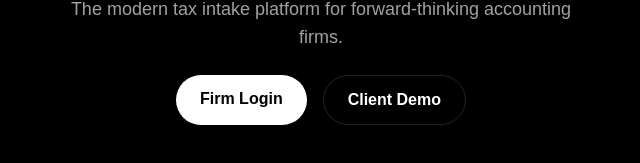
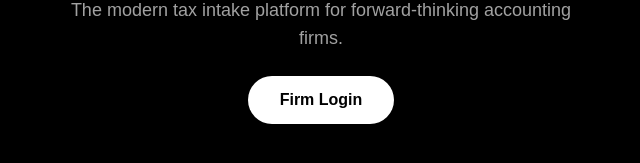
Before and after one commit to stevi10623-crypto/deductly-intake, a Next.js app: page / in a window 1280 px wide. Shown: the part 465-628 px from the top of the page, without its empty margins (319-959 px from the left). Built offline with nearby package versions, Linux system fonts and the light colour scheme.

Commit message:
Simplify landing page and fix document access URLs

```diff
--- a/src/app/admin/clients/detail/page.tsx
+++ b/src/app/admin/clients/detail/page.tsx
@@ -213,14 +213,14 @@ function ClientDetailContent() {
                                             <div className="flex flex-wrap gap-4">
                                                 {intakeData[`${section.id}_files`] && intakeData[`${section.id}_files`].length > 0 ? (
                                                     intakeData[`${section.id}_files`].map((file: any, idx: number) => {
-                                                        const baseUrl = process.env.NEXT_PUBLIC_SUPABASE_URL || 'https://YOUR_PROJECT_ID.supabase.co';
-                                                        const fileUrl = `${baseUrl}/storage/v1/object/public/intake-documents/${file.path}`;
-                                                        console.log(`[Debug] File link for ${file.name}:`, fileUrl);
+                                                        const { data: { publicUrl } } = supabase.storage
+                                                            .from('intake-documents')
+                                                            .getPublicUrl(file.path);
 
                                                         return (
                                                             <a
                                                                 key={idx}
-                                                                href={fileUrl}
+                                                                href={publicUrl}
                                                                 target="_blank"
                                                                 rel="noopener noreferrer"
                                                                 className="flex items-center gap-2 bg-neutral-900 border border-neutral-800 rounded-md px-3 py-2 text-sm text-neutral-300 hover:text-white hover:border-neutral-600 transition-all"
--- a/src/app/page.tsx
+++ b/src/app/page.tsx
@@ -21,18 +21,12 @@ export default function Home() {
           The modern tax intake platform for forward-thinking accounting firms.
         </p>
 
-        <div className="flex gap-4 justify-center">
+        <div className="flex justify-center">
           <Link
             href="/admin"
-            className="rounded-full bg-white text-black px-6 py-3 font-semibold hover:bg-neutral-200 transition-colors"
+            className="rounded-full bg-white text-black px-8 py-3 font-semibold hover:bg-neutral-200 transition-colors"
           >
             Firm Login
-          </Link>
-          <Link
-            href="/intake/demo-token"
-            className="rounded-full border border-neutral-800 px-6 py-3 font-semibold hover:bg-neutral-900 transition-colors"
-          >
-            Client Demo
           </Link>
         </div>
       </div>
```
